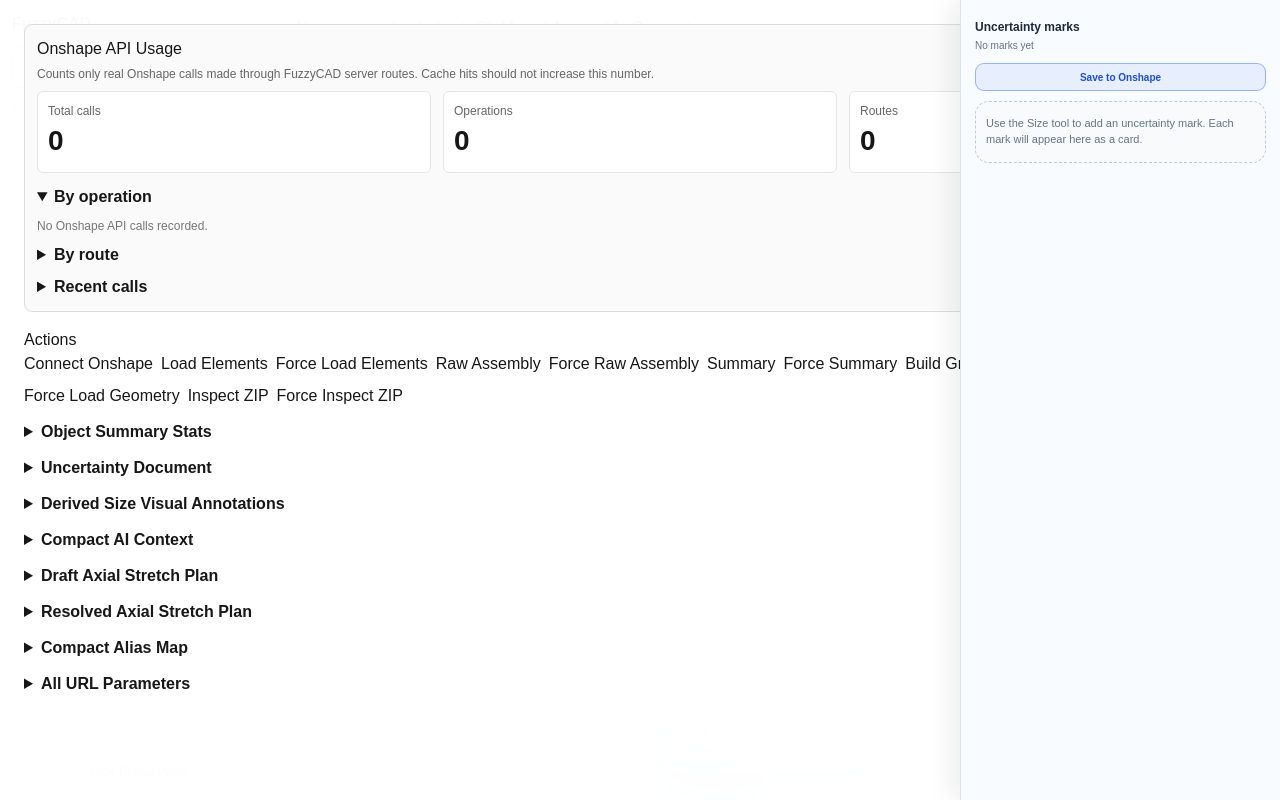
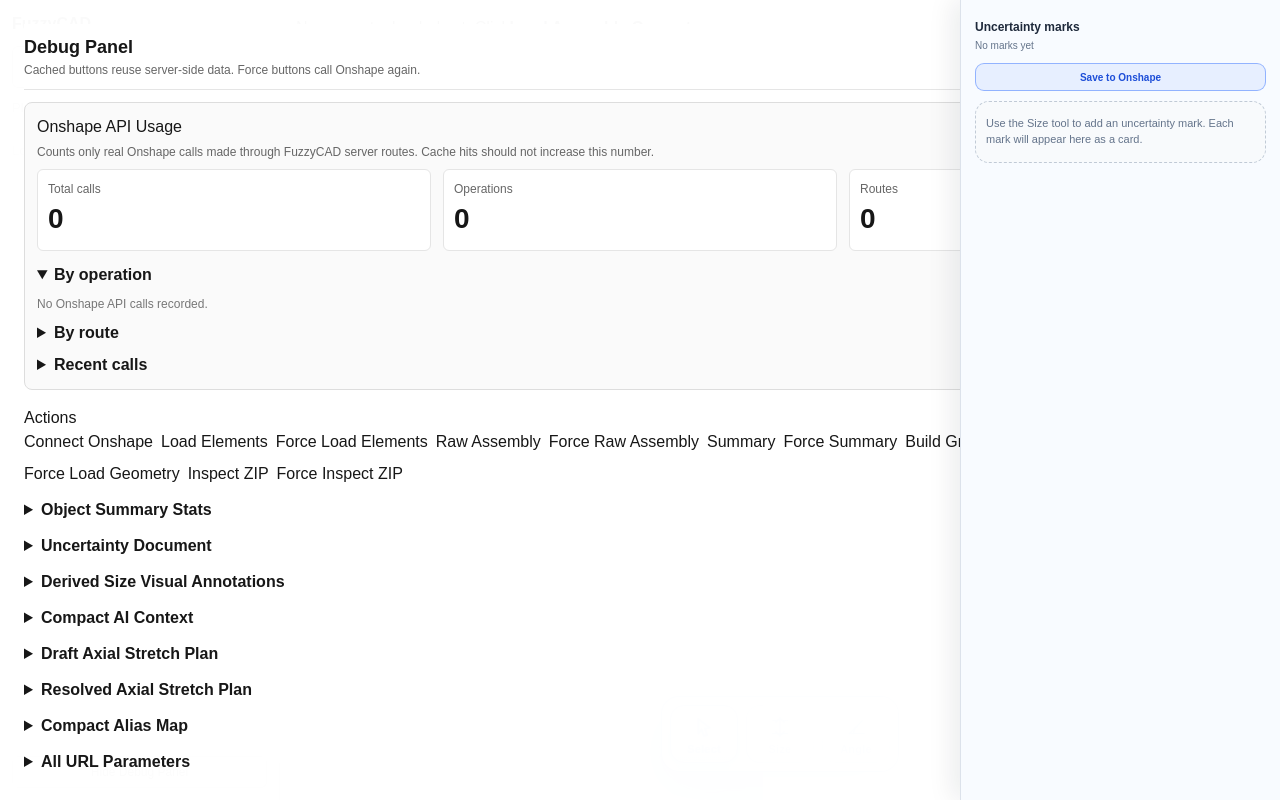
Before and after one commit to romulusczernisz-arch/FuzzyCAD2, a Next.js app in the folder fuzzycad-onshape-app/: page / in a window 1280 px wide. Both pictures are taken after a click on the button "Debug Panel". Built offline with nearby package versions, Linux system fonts and the light colour scheme.

Commit message:
Update DevPanel.tsx

```diff
--- a/fuzzycad-onshape-app/app/components/DevPanel.tsx
+++ b/fuzzycad-onshape-app/app/components/DevPanel.tsx
@@ -54,13 +54,48 @@ export default function DevPanel({
   onLoadGeometry,
   onInspectZip,
 }: DevPanelProps) {
-  return (
-    <div className={styles.devOverlay}>
-      <button onClick={onClose} className={styles.devCloseButton}>
-        Close
+return (
+  <div className={styles.devOverlay}>
+    <div
+      style={{
+        position: "sticky",
+        top: 0,
+        zIndex: 20,
+        display: "flex",
+        alignItems: "center",
+        justifyContent: "space-between",
+        gap: 12,
+        padding: "10px 0",
+        marginBottom: 12,
+        background: "white",
+        borderBottom: "1px solid #e5e5e5",
+      }}
+    >
+      <div>
+        <div style={{ fontSize: 18, fontWeight: 700 }}>Debug Panel</div>
+        <div style={{ fontSize: 12, color: "#666" }}>
+          Cached buttons reuse server-side data. Force buttons call Onshape again.
+        </div>
+      </div>
+
+      <button
+        onClick={onClose}
+        style={{
+          padding: "8px 12px",
+          border: "1px solid #ccc",
+          borderRadius: 6,
+          background: "white",
+          cursor: "pointer",
+          fontWeight: 700,
+        }}
+      >
+        Back to FuzzyCAD
       </button>
-      <ApiUsagePanel />
-      <h2>Actions</h2>
+    </div>
+
+    <ApiUsagePanel />
+
+    <h2>Actions</h2>
 
       <div className={styles.devActions}>
         <a href={connectHref}>Connect Onshape</a>
```
